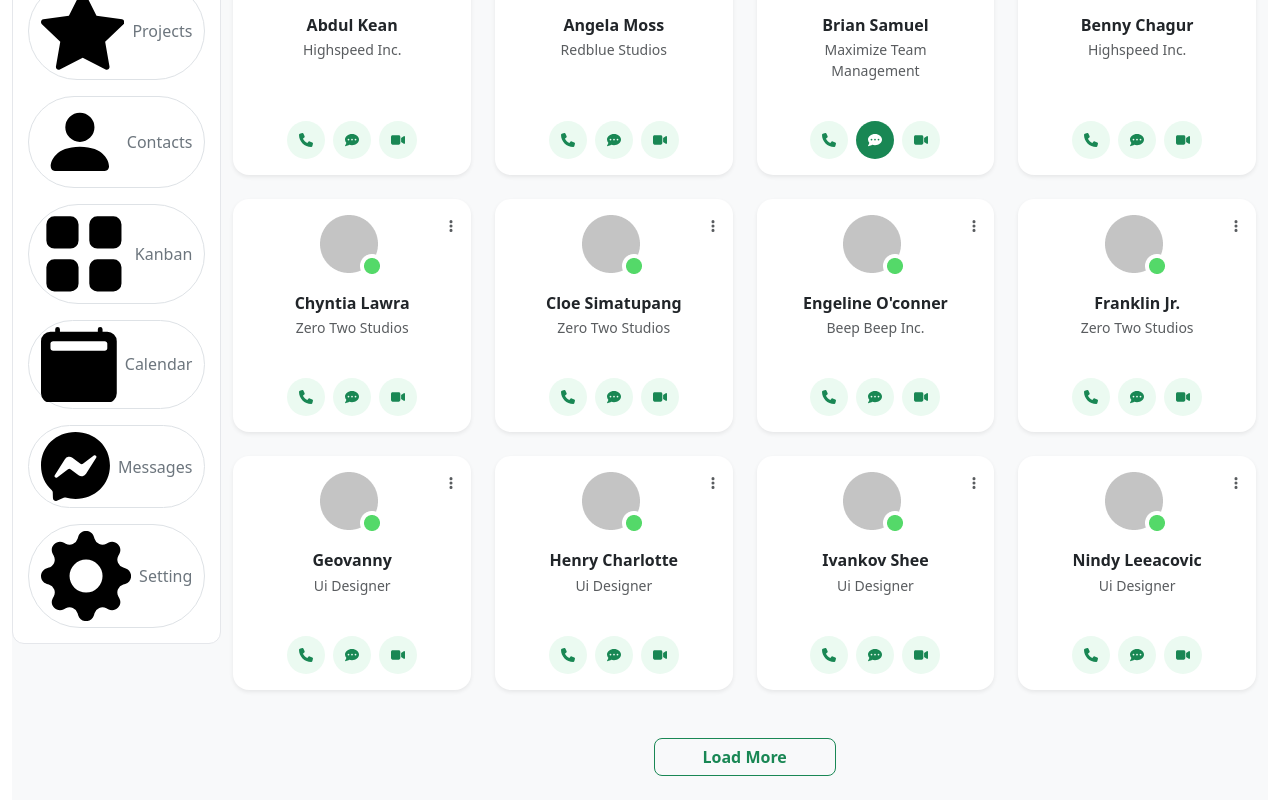
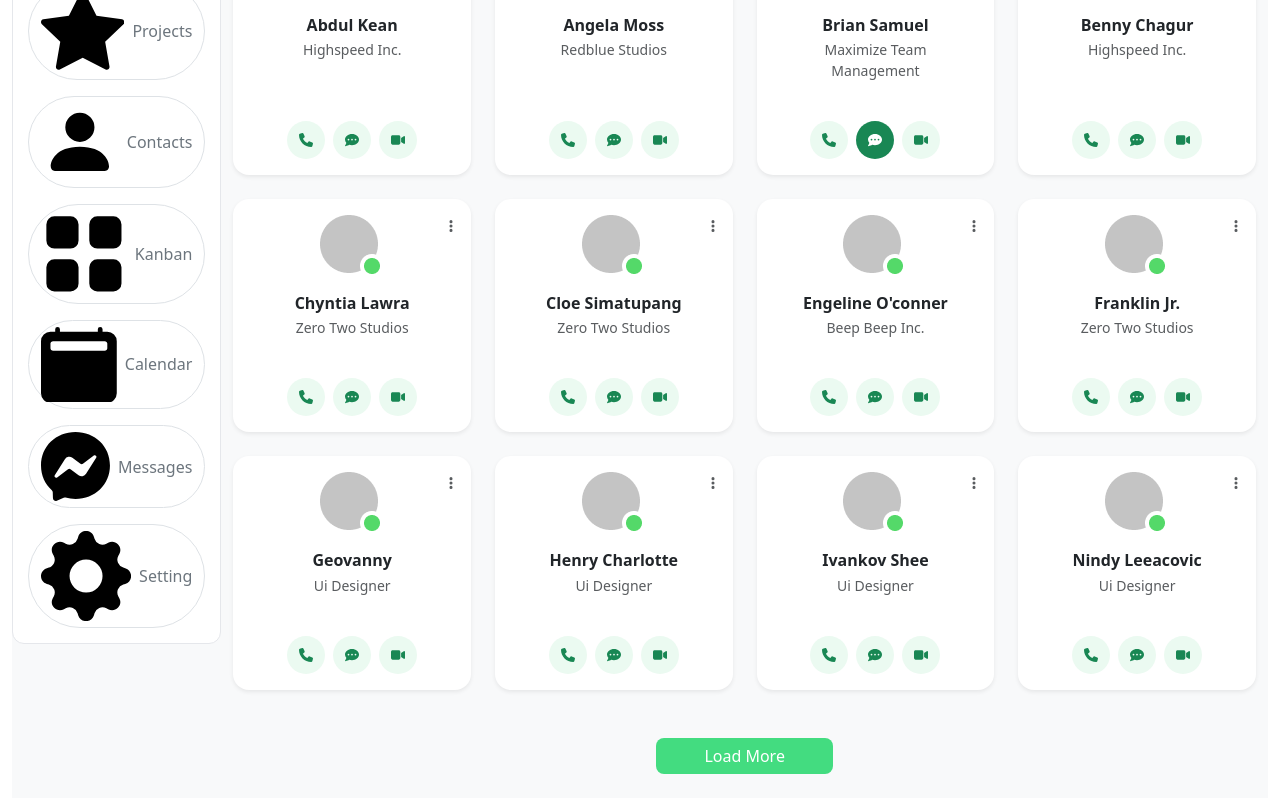
Before and after one commit to SumitYadav97/Fasto_Dashboard, a Next.js app: page /contacts in a window 1280 px wide. Shown: the part 260-1060 px from the top of the page. Built offline with nearby package versions, Linux system fonts and the light colour scheme.

Commit message:
3 page UI done .

```diff
--- a/app/(dashboard)/contacts/page.js
+++ b/app/(dashboard)/contacts/page.js
@@ -76,8 +76,8 @@ const Contacts = () => {
           </Col>
         ))}
       </Row>
-      <footer className="text-center mt-5">
-        <Button variant="outline-success" className="px-5 rounded-3 fw-semibold">
+      <footer className="text-center mt-5" >
+        <Button className="px-5 rounded-3  " style={{background:"#43DC80" ,border:"#43DC80"}}>
           Load More
         </Button>
       </footer>
```
